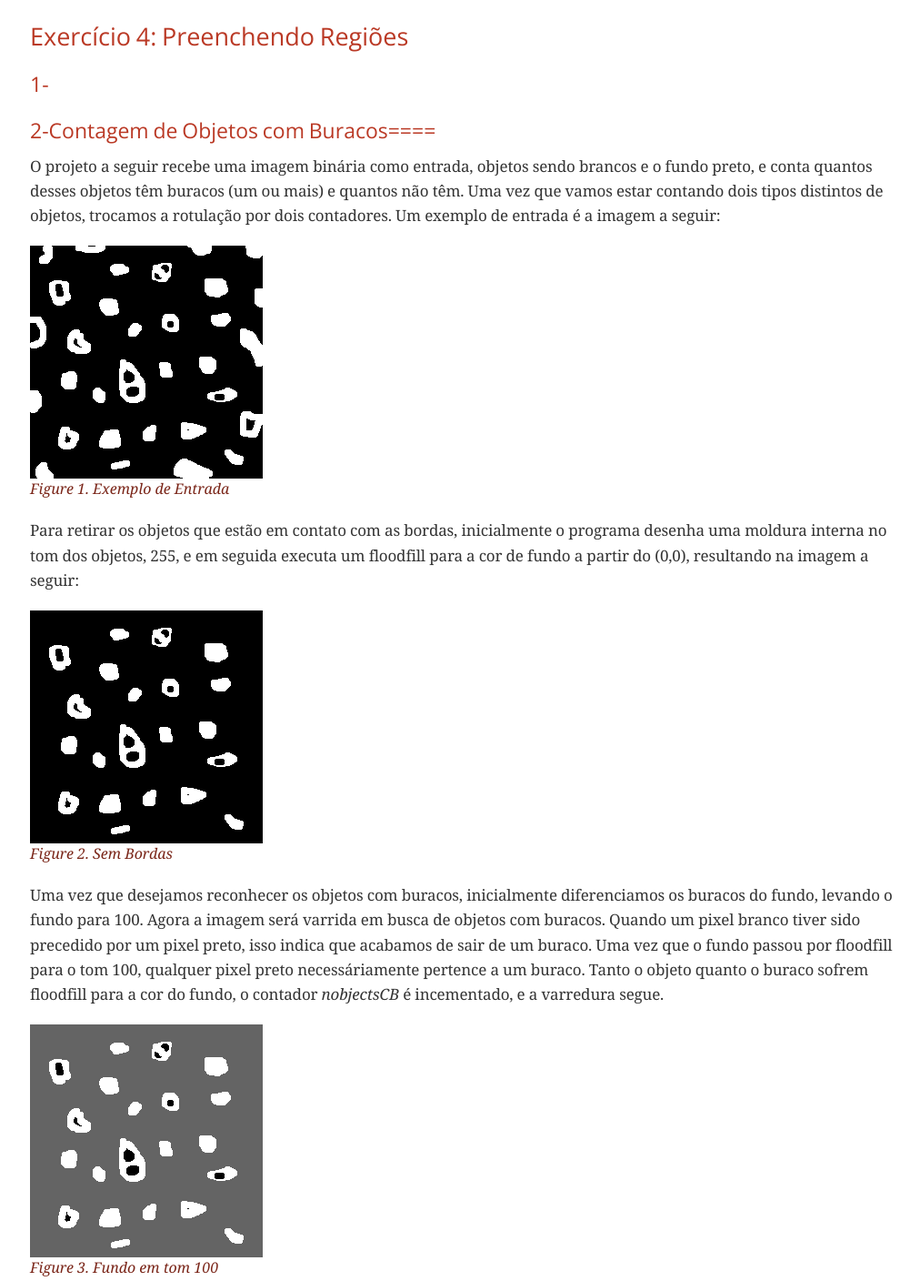
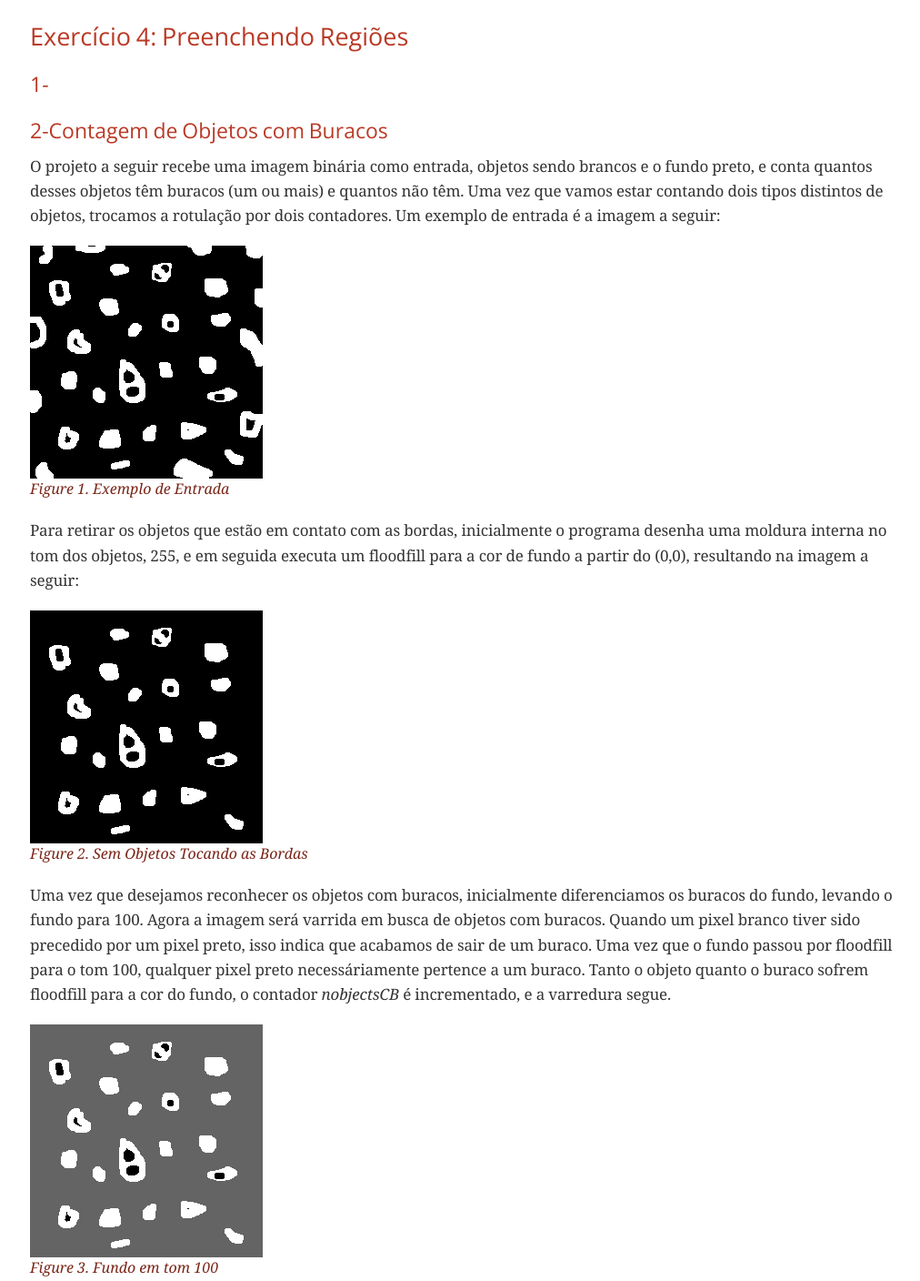
Before and after one commit to matheuspetrovich/matheuspetrovich.github.io, a plain HTML site: page index.html in a window 1280 px wide. Shown: the part 468-1876 px from the top of the page at 91% size, without its empty margins (122-1134 px from the left). Drawn offline with nearby package versions, Linux system fonts and the light colour scheme; some packages are replaced by stand-ins of ours; a web font is replaced by a local one.

Commit message:
update index

```diff
--- a/index.html
+++ b/index.html
@@ -449,7 +449,7 @@ Leandro Campelo &lt;<a href="mailto:leandrocampelo92@gmail.com">leandrocampelo92
 
 </div>
 <div class="sect3">
-<h4 id="_2_contagem_de_objetos_com_buracos">2-Contagem de Objetos com Buracos====</h4>
+<h4 id="_2_contagem_de_objetos_com_buracos">2-Contagem de Objetos com Buracos</h4>
 <div class="paragraph">
 <p>O projeto a seguir recebe uma imagem binária como entrada, objetos sendo brancos e o fundo preto, e conta quantos desses objetos têm buracos (um ou mais) e quantos não têm. Uma vez que vamos estar contando dois tipos distintos de objetos, trocamos a rotulação por dois contadores. Um exemplo de entrada é a imagem a seguir:</p>
 </div>
@@ -464,12 +464,12 @@ Leandro Campelo &lt;<a href="mailto:leandrocampelo92@gmail.com">leandrocampelo92
 </div>
 <div class="imageblock">
 <div class="content">
-<img src="sBordas.png" alt="Sem Bordas">
+<img src="sBordas.png" alt="Sem Objetos Tocando as Bordas">
 </div>
-<div class="title">Figure 2. Sem Bordas</div>
+<div class="title">Figure 2. Sem Objetos Tocando as Bordas</div>
 </div>
 <div class="paragraph">
-<p>Uma vez que desejamos reconhecer os objetos com buracos, inicialmente diferenciamos os buracos do fundo, levando o fundo para 100. Agora a imagem será varrida em busca de objetos com buracos. Quando um pixel branco tiver sido precedido por um pixel preto, isso indica que acabamos de sair de um buraco. Uma vez que o fundo passou por floodfill para o tom 100, qualquer pixel preto necessáriamente pertence a um buraco. Tanto o objeto quanto o buraco sofrem floodfill para a cor do fundo, o contador <em>nobjectsCB</em> é incementado, e a varredura segue.</p>
+<p>Uma vez que desejamos reconhecer os objetos com buracos, inicialmente diferenciamos os buracos do fundo, levando o fundo para 100. Agora a imagem será varrida em busca de objetos com buracos. Quando um pixel branco tiver sido precedido por um pixel preto, isso indica que acabamos de sair de um buraco. Uma vez que o fundo passou por floodfill para o tom 100, qualquer pixel preto necessáriamente pertence a um buraco. Tanto o objeto quanto o buraco sofrem floodfill para a cor do fundo, o contador <em>nobjectsCB</em> é incrementado, e a varredura segue.</p>
 </div>
 <div class="imageblock">
 <div class="content">
@@ -691,7 +691,7 @@ uma imagem fornecida via linha de comando.</p>
 </div>
 <div id="footer">
 <div id="footer-text">
-Last updated 2016-03-18 01:11:26 BRT
+Last updated 2016-03-18 01:16:13 BRT
 </div>
 </div>
 <script type="text/x-mathjax-config">
```
